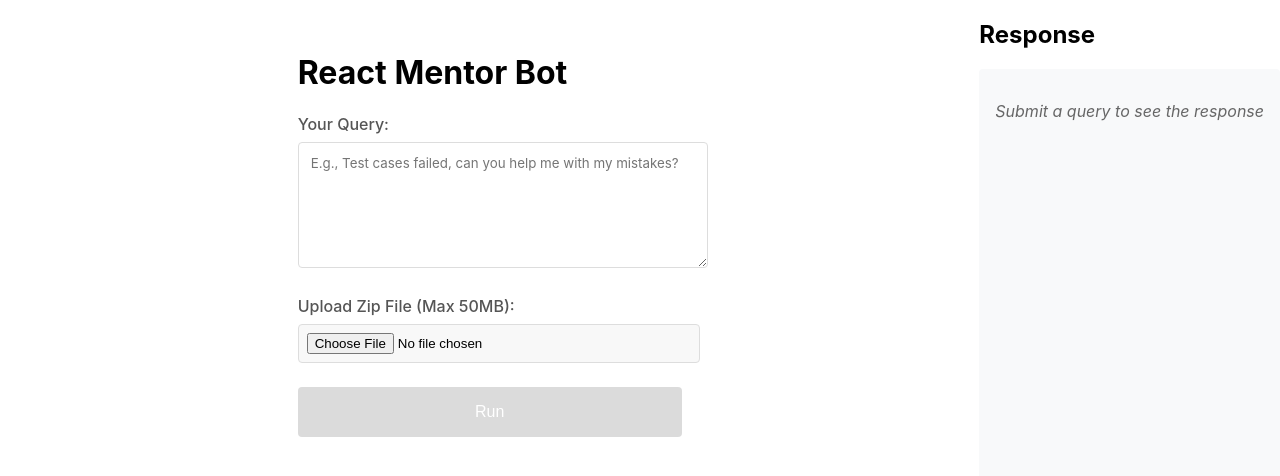
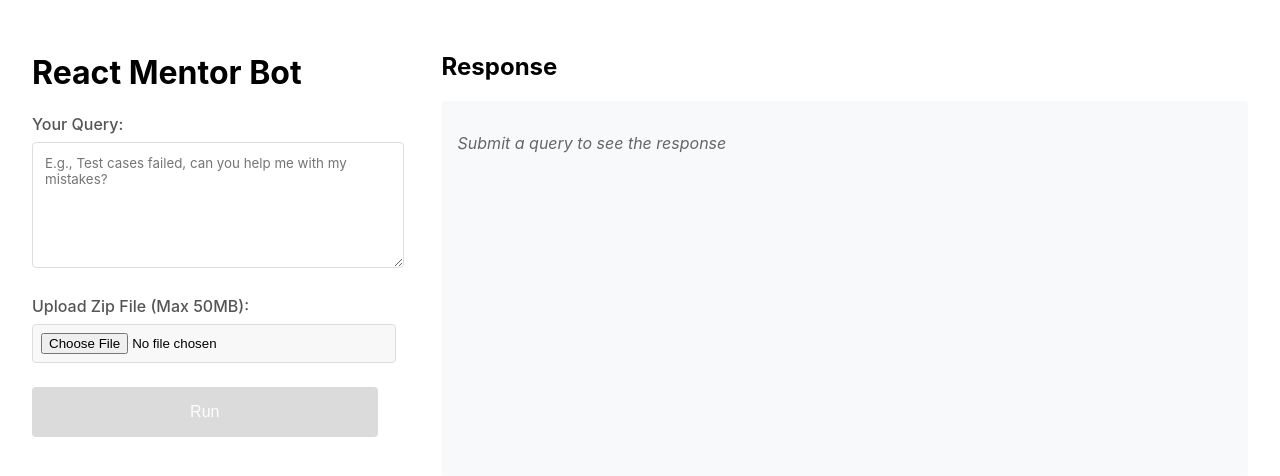
Before and after one commit to vandadiReddyRaju/react_bot_frontend, a React (Create React App) app: page / in a window 1280 px wide. Shown: the top 476 px of the page. Built offline with nearby package versions, Linux system fonts and the light colour scheme.

Commit message:
Update App.js

```diff
--- a/src/App.js
+++ b/src/App.js
@@ -103,7 +103,7 @@ function App() {
         </form>
       </div>
 
-      <div className="container-2r">
+      <div className="container-2">
         <h2 className="heading">Response</h2>
         {response && (
           <button
```
